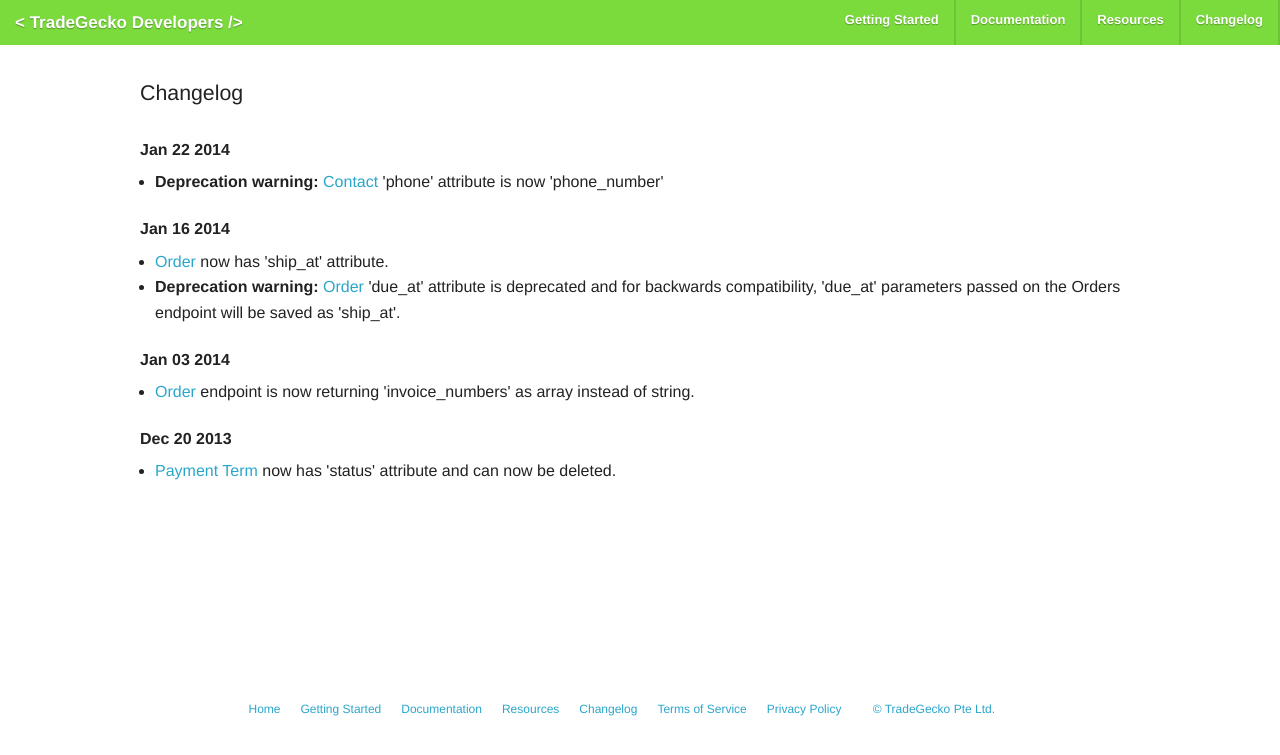
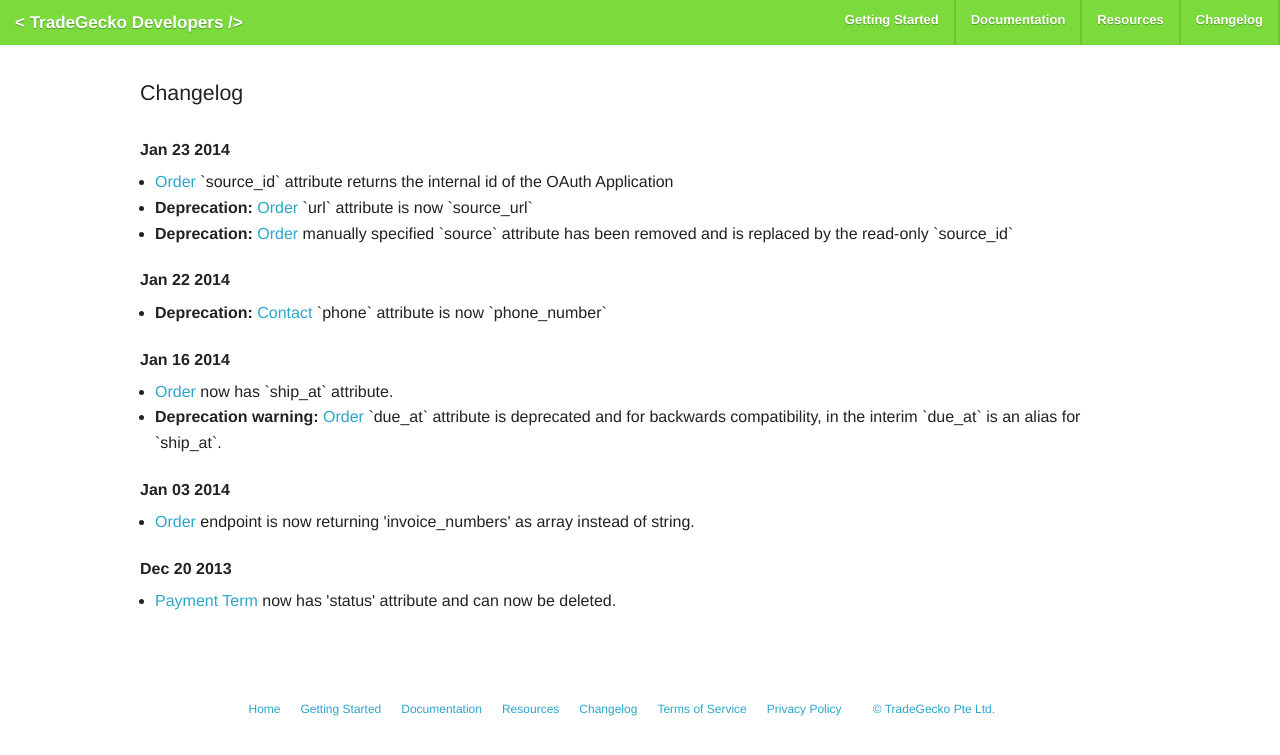
Before and after one commit to tradegecko/docs_old, a Jekyll site: the page built from changelog.html, in a window 1280 px wide. Shown: the top 755 px of the page. Built offline with Jekyll 4.4.1, drawn with Linux system fonts in a browser that asks for light colours; some web fonts are replaced; Markdown is read by kramdown in place of the engine named in the settings.

Commit message:
update order

```diff
--- a/changelog.html
+++ b/changelog.html
@@ -9,20 +9,29 @@
 <br />
 
 <div class="row">
+  <h6>Jan 23 2014</h6>
+  <ul class="large-12 columns">
+    <li><a href="api/order/">Order</a> `source_id` attribute returns the internal id of the OAuth Application</li>
+    <li><strong>Deprecation: </strong><a href="api/order/">Order</a> `url` attribute is now `source_url`</li>
+    <li><strong>Deprecation: </strong><a href="api/order/">Order</a> manually specified `source` attribute has been removed and is replaced by the read-only `source_id`</li>
+  </ul>
+</div>
+
+<div class="row">
   <h6>Jan 22 2014</h6>
   <ul class="large-12 columns">
-    <li><strong>Deprecation warning: </strong><a href="api/contact/">Contact</a> 'phone' attribute is now 'phone_number'</li>
+    <li><strong>Deprecation: </strong><a href="api/contact/">Contact</a> `phone` attribute is now `phone_number`</li>
   </ul>
 </div>
 
 <div class="row">
   <h6>Jan 16 2014</h6>
   <ul class="large-12 columns">
-    <li><a href="api/order/">Order</a> now has 'ship_at' attribute. </li>
+    <li><a href="api/order/">Order</a> now has `ship_at` attribute. </li>
     <li>
       <strong>Deprecation warning: </strong>
-      <a href="api/order/">Order</a> 'due_at' attribute is deprecated and for backwards compatibility,
-      'due_at' parameters passed on the Orders endpoint will be saved as 'ship_at'.
+      <a href="api/order/">Order</a> `due_at` attribute is deprecated and for backwards compatibility,
+      in the interim `due_at` is an alias for `ship_at`.
     </li>
   </ul>
 </div>
```
Also changed, not shown: _posts/2013-01-20-order.md (+7 -7 lines).
